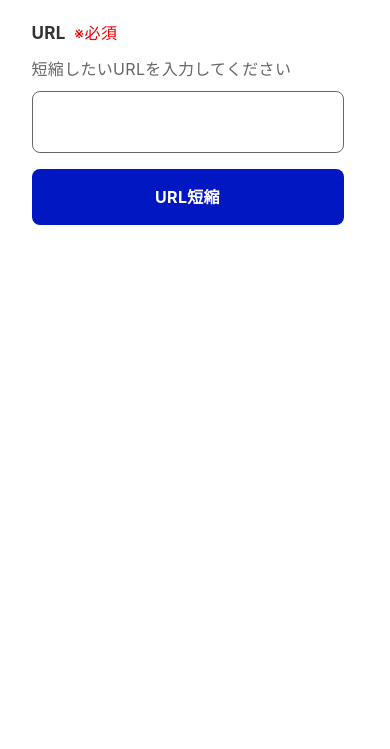
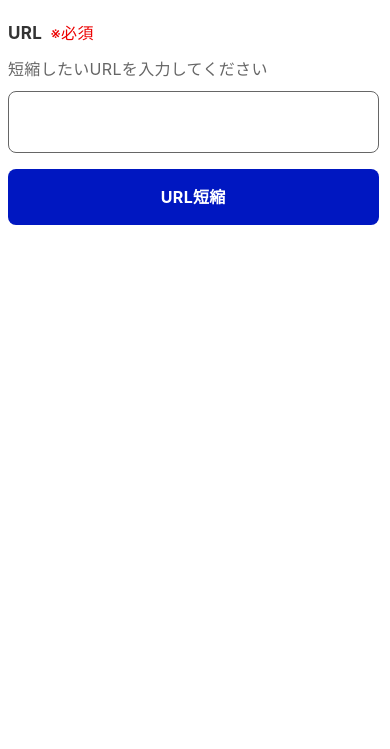
Before and after one commit to fuchse-ohren/url-shortener-cloudflare-workers, a website: page src/ui/index.html in a window 390 px wide. Shown: the part 95-844 px from the top of the page. Drawn offline with Linux system fonts and the light colour scheme.

Commit message:
携帯電話でもUIの見やすさを醸し出すようにしました

```diff
--- /dev/null
+++ b/src/ui/index.css
@@ -0,0 +1,33 @@
+/* Animation for card addition */
+@keyframes fadeInUp {
+	from {
+		opacity: 0;
+		transform: translateX(-20px);
+	}
+	to {
+		opacity: 1;
+		transform: translateX(0);
+	}
+}
+
+.fade-in-up {
+	animation: fadeInUp 0.2s ease-out;
+}
+
+/* PC */
+.contentWrapper {
+	width: 80vw;
+	max-width: 640px;
+	margin: auto;
+	margin-top: 2em;
+}
+
+/* 携帯電話 */
+@media screen and (max-width: 1024px) {
+	.contentWrapper {
+		width: 95vw;
+		max-width: 95vw;
+		margin: auto;
+		margin-top: 2em;
+	}
+}
--- a/src/ui/index.html
+++ b/src/ui/index.html
@@ -10,29 +10,13 @@
 		<link rel="stylesheet" href="./components/heading/heading.css">
 		<link rel="stylesheet" href="./components/button/button.css">
 		<link rel="stylesheet" href="./components/card/card-example-2.css">
-		<style>
-			/* Animation for card addition */
-			@keyframes fadeInUp {
-			from {
-				opacity: 0;
-				transform: translateX(-20px);
-			}
-			to {
-				opacity: 1;
-				transform: translateX(0);
-			}
-			}
-
-			.fade-in-up {
-			animation: fadeInUp 0.2s ease-out;
-			}
-		</style>
+		<link rel="stylesheet" href="./index.css">
         <script src="./qrcode.min.js" integrity="sha512-CNgIRecGo7nphbeZ04Sc13ka07paqdeTu0WR1IM4kNcpmBAUSHSQX0FslNhTDadL4O5SAGapGt4FodqL8My0mA=="></script>
 	</HEAD>
 	<BODY>
 
 		<!-- コンテンツラッパー -->
-		<div style="width:80vw; max-width:640px; margin:auto; margin-top:2em;">
+		<div class="contentWrapper">
 
 			<div class="dads-heading" data-size="36">
 				<h2 class="dads-heading__heading">
```
